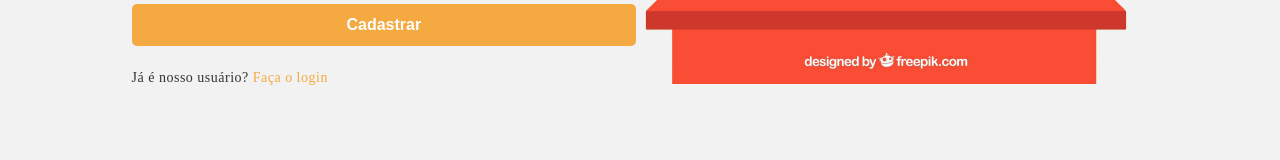
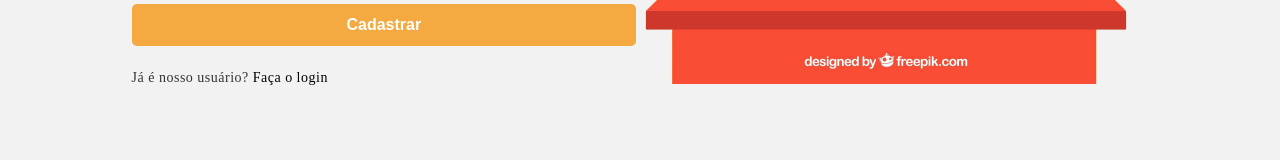
Before and after one commit to Victortorreto/JobLinksBrasil-Front, an Angular app: page /registro in a window 1280 px wide. Shown: the part 551-711 px from the top of the page. Built offline with nearby package versions, Linux system fonts and the light colour scheme.

Commit message:
teste da nova branch criada a partir de outra

```diff
--- a/src/app/registro/registro.component.css
+++ b/src/app/registro/registro.component.css
@@ -104,7 +104,7 @@ p {
 }
 
 a {
-    color: #f4a941;
+    color: black;
     text-decoration: none;
 }
 
```
